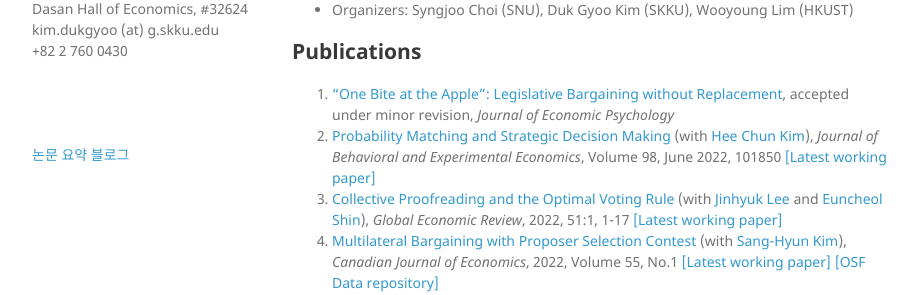
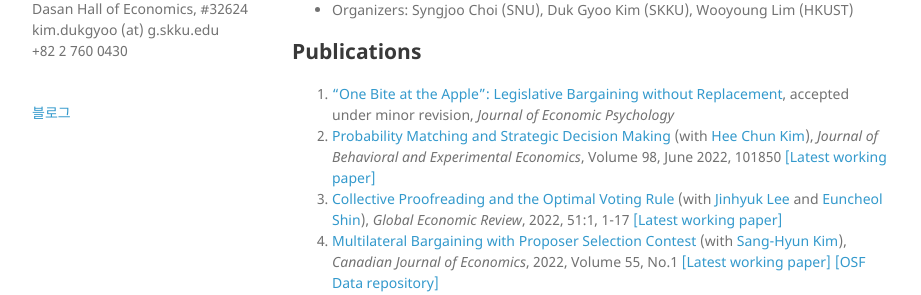
Before and after one commit to kimdukgyoo/kimdukgyoo.github.io, a Jekyll site: the page built from index.md, in a window 1280 px wide. Shown: the part 433-728 px from the top of the page, without its empty margins (178-1099 px from the left). Built offline with Jekyll 4.4.1, drawn with Linux system fonts in a browser that asks for light colours; our own code applies the rules of GitHub Pages for plain Markdown files.

Commit message:
Update default.html

```diff
--- a/_layouts/default.html
+++ b/_layouts/default.html
@@ -22,7 +22,7 @@
         <div style="display:inline;float:center"><img border="0" height="200" src="./profile.JPG"></div>
         <p>Department of Economics<br>Sungkyunkwan University (SKKU)<br>25-2, Sungkyunkwan-ro, Jongro-gu, 03063 Seoul, South Korea</p>
         <p>Contact:<br>Dasan Hall of Economics, #32624<br>kim.dukgyoo (at) g.skku.edu<br>+82 2 760 0430</p>
-        <p><br><br><br><a href="https://studyingactor.github.io">논문 요약 블로그</a></p>
+        <p><br><a href="https://studyingactor.github.io">블로그</a></p>
 
 <!--
         {% if site.github.is_project_page %}
```
